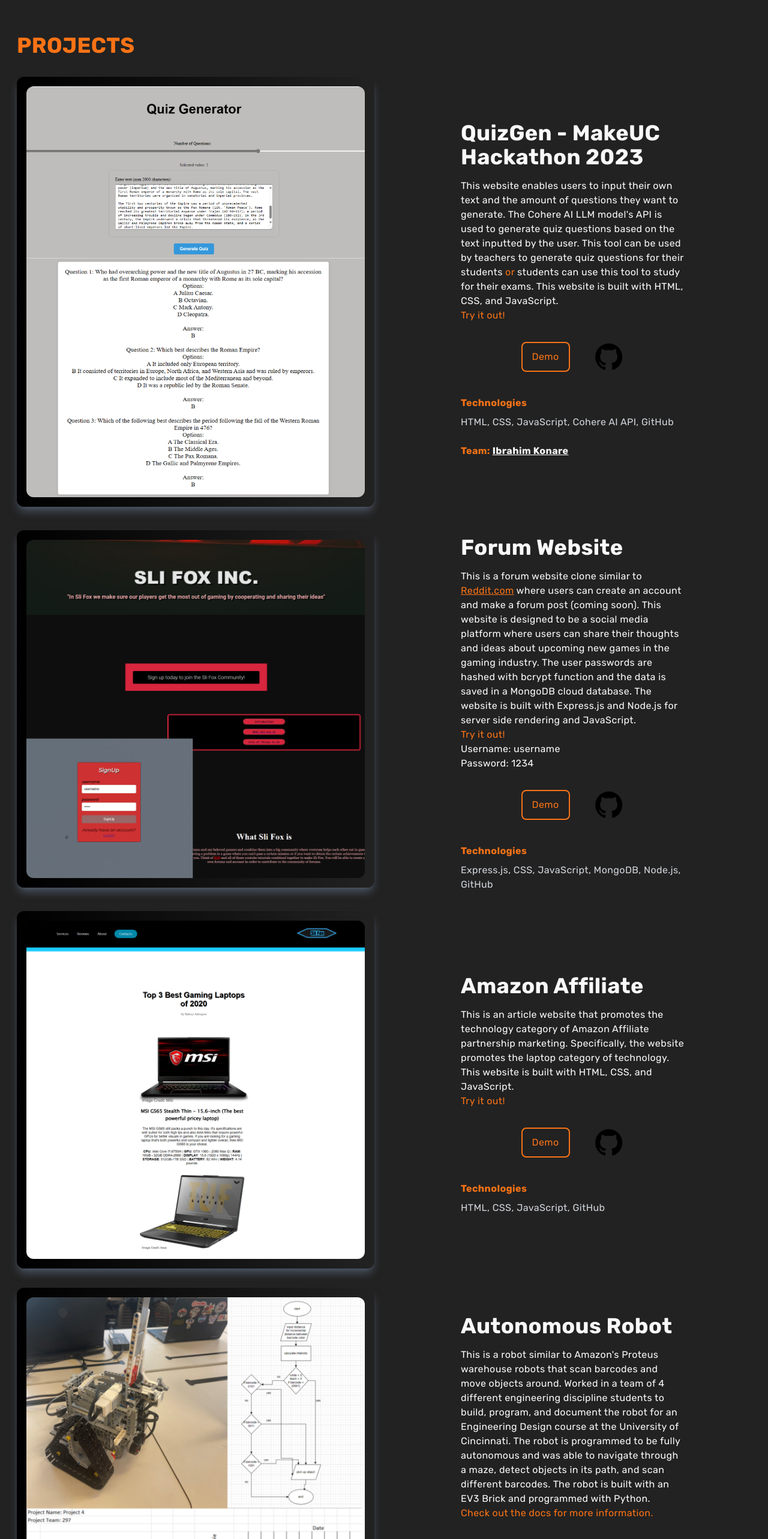
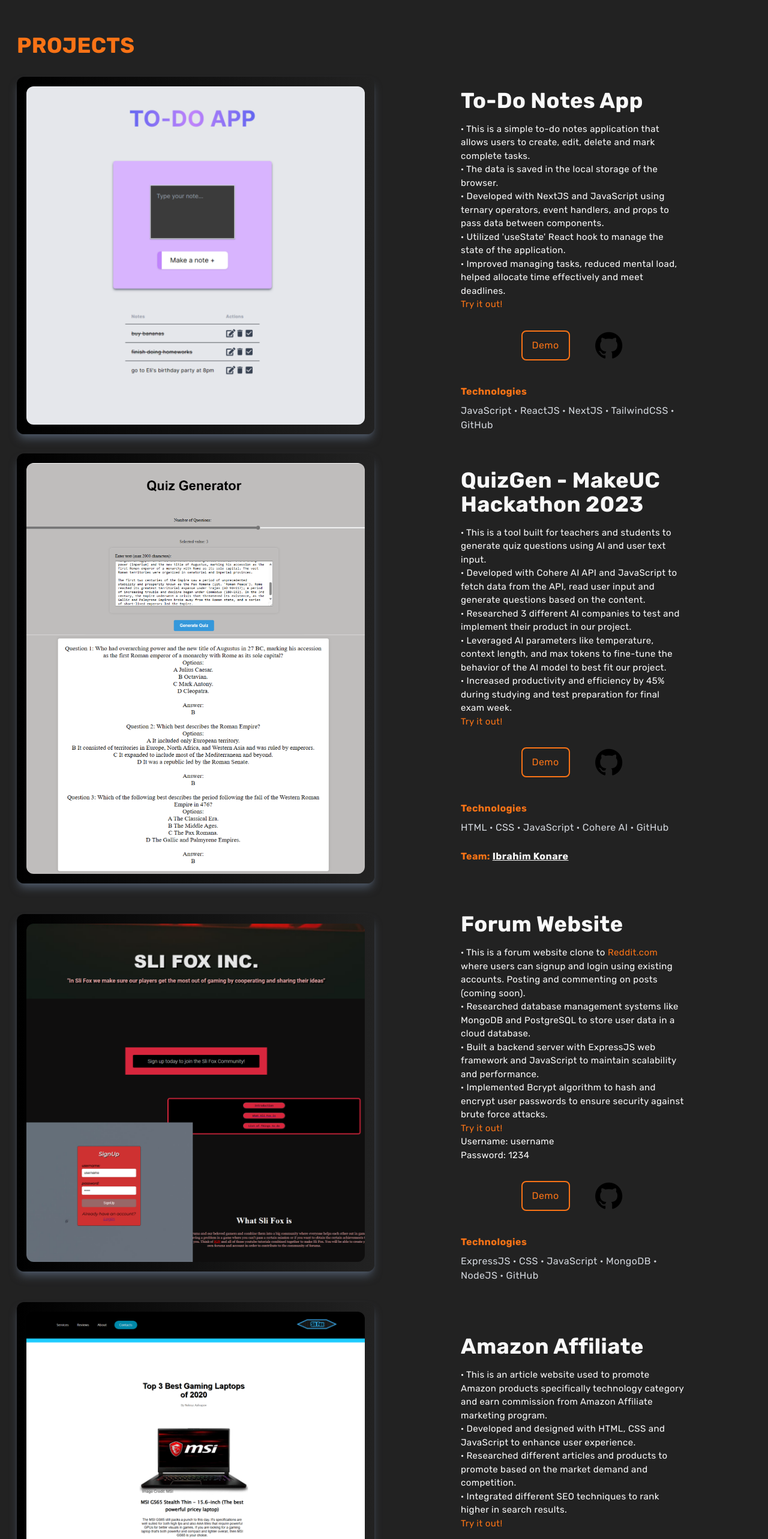
Before and after one commit to NekruzAsh/MyPortfolio, a Next.js app: page / in a window 1280 px wide. Shown: the part 2440-5006 px from the top of the page at 60% size. Built offline with nearby package versions, Linux system fonts and the light colour scheme.

Commit message:
update all project description to make it more readable.

```diff
--- a/app/components/About.jsx
+++ b/app/components/About.jsx
@@ -27,7 +27,7 @@
             building and designing these beautiful websites. Later on, I learned about complex animations with JavaScript in order to
             provide my websites with animations they needed. This led me to
             learn React and backend databases like MongoDB, now I'm practing
-            with a different tech stack that includes Next.js and TailwindCSS to
+            with a different tech stack that includes NextJS and TailwindCSS to
             build innovative websites.
           </p>
 
--- a/app/components/Projects.jsx
+++ b/app/components/Projects.jsx
@@ -8,6 +8,67 @@
       <div className="max-w-[1240px] mx-auto px-2 py-16">
         <h2 className="text-orange-500 uppercase py-8">Projects</h2>
         <div className="grid md:grid-cols-2 gap-8">
+
+        {/* To-Do App */}
+        <div className="relative flex items-center md:m-auto justify-center h-auto w-full shadow-lg shadow-gray-600 rounded-xl p-4 bg-gradient-to-r from-black to-[#222222]">
+            <Image
+              className="rounded-xl"
+              src="/images/todoapp.png"
+              width={600}
+              height={600}
+              alt="to-do application"
+            />
+          </div>
+          <div className="m-auto px-4 sm:px-8 md:px-20 lg:px-28">
+            <h2 className="py-4">To-Do Notes App</h2>
+            <p className="text-[15px]">
+
+
+              · This is a simple to-do notes application that allows users to create, edit, delete and mark complete tasks.
+              <br />
+              · The data is saved in the local storage of the browser.
+              <br />
+              · Developed with NextJS and JavaScript using ternary operators, event handlers, and props
+              to pass data between components.
+              <br />
+              · Utilized 'useState' React hook to manage the state of the application.
+              <br />
+              · Improved managing tasks, reduced mental load, helped allocate time effectively and meet deadlines.
+              <br />
+              <span className="text-orange-500 text-[15px]">Try it out!</span>
+
+            </p>
+            <div className="flex justify-center py-8">
+              <button className="mr-10 px-4 py-2 border-2 border-orange-500 rounded-lg text-orange-500 cursor-pointer hover:bg-orange-500 hover:text-white">
+                <Link
+                  target="_blank"
+                  href="https://to-do-app-weld-seven.vercel.app/"
+                  rel="noopener noreferrer"
+                >
+                  Demo
+                </Link>
+              </button>
+              <Link
+                target="_blank"
+                rel="noopener noreferrer"
+                href="https://github.com/NekruzAsh/To-do-App.git"
+              >
+                <Image
+                  className="hover:scale-105 duration-300 ease-in"
+                  src="/images/github.png"
+                  width={50}
+                  height={50}
+                  alt="github"
+                />
+              </Link>
+            </div>
+            <h3 className="text-orange-500 py-2">Technologies</h3>
+            <p className="text-gray-300">
+              JavaScript · ReactJS · NextJS · TailwindCSS · GitHub
+            </p>
+          </div>
+
+
           {/* Project QuizGen */}
           <div className="relative flex items-center md:m-auto justify-center h-auto w-full shadow-lg shadow-gray-600 rounded-xl p-4 bg-gradient-to-r from-black to-[#222222]">
             <Image
@@ -20,17 +81,20 @@
           </div>
           <div className="m-auto px-4 sm:px-8 md:px-20 lg:px-28">
             <h2 className="py-4">QuizGen - MakeUC Hackathon 2023</h2>
-            <p>
-              This website enables users to input their own text and the amount
-              of questions they want to generate. The Cohere AI LLM model's API
-              is used to generate quiz questions based on the text inputted by
-              the user. This tool can be used by teachers to generate quiz
-              questions for their students{" "}
-              <span className="text-orange-500">or</span> students can use this
-              tool to study for their exams. This website is built with HTML,
-              CSS, and JavaScript.
+            <p className="text-[15px]">
+
+              · This is a tool built for teachers and students to generate quiz questions using AI and user text input.
               <br />
-              <span className="text-orange-500">Try it out!</span>
+              · Developed with Cohere AI API and JavaScript to fetch data from the API, read user input and generate questions based on the content.
+              <br />
+              · Researched 3 different AI companies to test and implement their product in our project.
+              <br />
+              · Leveraged AI parameters like temperature, context length, and max tokens to fine-tune the behavior of the AI model to best fit our project.
+              <br />
+              · Increased productivity and efficiency by 45% during studying and test preparation for final exam week.
+              <br />
+              <span className="text-orange-500 text-[15px]">Try it out!</span>
+
             </p>
             <div className="flex justify-center py-8">
               <button className="mr-10 px-4 py-2 border-2 border-orange-500 rounded-lg text-orange-500 cursor-pointer hover:bg-orange-500 hover:text-white">
@@ -58,7 +122,7 @@
             </div>
             <h3 className="text-orange-500 py-2">Technologies</h3>
             <p className="text-gray-300">
-              HTML, CSS, JavaScript, Cohere AI API, GitHub
+              HTML · CSS · JavaScript · Cohere AI · GitHub
             </p>
             <h3 className="py-6 px-auto">
               <span className="text-orange-500">Team:</span>{" "}
@@ -84,24 +148,17 @@
           </div>
           <div className="m-auto px-4 sm:px-8 md:px-20 lg:px-28">
             <h2 className="py-4">Forum Website</h2>
-            <p>
-              This is a forum website clone similar to{" "}
-              <Link
-                className="text-orange-500 underline"
-                target="_blank"
-                href="https://www.reddit.com/"
-                rel="noopener noreferrer"
-              >
-                Reddit.com
-              </Link>{" "}
-              where users can create an account and make a forum post (coming
-              soon). This website is designed to be a social media platform
-              where users can share their thoughts and ideas about upcoming new
-              games in the gaming industry. The user passwords are hashed with
-              bcrypt function and the data is saved in a MongoDB cloud database.
-              The website is built with Express.js and Node.js for server side rendering and JavaScript.
+            <p className="text-[15px]">
+              · This is a forum website clone to <a className="text-orange-500" target="_blank" href="https://www.reddit.com/">Reddit.com</a> where users can signup and
+              login using existing accounts. Posting and commenting on posts (coming soon).
               <br />
-              <span className="text-orange-500">Try it out!</span>
+              · Researched database management systems like MongoDB and PostgreSQL to store user data in a cloud database.
+              <br />
+              · Built a backend server with ExpressJS web framework and JavaScript to maintain scalability and performance.
+              <br />
+              · Implemented Bcrypt algorithm to hash and encrypt user passwords to ensure security against brute force attacks.
+              <br />
+              <span className="text-orange-500 text-[15px]">Try it out!</span>
               <br />
               Username: username
               <br />
@@ -133,7 +190,7 @@
             </div>
             <h3 className="text-orange-500 py-2">Technologies</h3>
             <p className="text-gray-300">
-              Express.js, CSS, JavaScript, MongoDB, Node.js, GitHub
+              ExpressJS · CSS · JavaScript · MongoDB · NodeJS · GitHub
             </p>
           </div>
 
@@ -150,13 +207,17 @@
           </div>
           <div className="m-auto px-4 sm:px-8 md:px-20 lg:px-28">
             <h2 className="py-4">Amazon Affiliate</h2>
-            <p>
-              This is an article website that promotes the technology category
-              of Amazon Affiliate partnership marketing. Specifically, the
-              website promotes the laptop category of technology. This website is
-              built with HTML, CSS, and JavaScript.
+            <p className="text-[15px]">
+
+              · This is an article website used to promote Amazon products specifically technology category and earn commission from Amazon Affiliate marketing program.
               <br />
-              <span className="text-orange-500">Try it out!</span>
+              · Developed and designed with HTML, CSS and JavaScript to enhance user experience.
+              <br />
+              · Researched different articles and products to promote based on the market demand and competition.
+              <br />
+              · Integrated different SEO techniques to rank higher in search results.
+              <br />
+              <span className="text-orange-500 text-[15px]">Try it out!</span>
             </p>
             <div className="flex justify-center py-8">
               <button className="mr-10 px-4 py-2 border-2 border-orange-500 rounded-lg text-orange-500 cursor-pointer hover:bg-orange-500 hover:text-white">
@@ -183,10 +244,10 @@
               </Link>
             </div>
             <h3 className="text-orange-500 py-2">Technologies</h3>
-            <p className="text-gray-300">HTML, CSS, JavaScript, GitHub</p>
+            <p className="text-gray-300">HTML · CSS · JavaScript · GitHub</p>
           </div>
+
           {/* Autonomous Robot */}
-
           <div className="relative flex items-center md:m-auto justify-center h-auto w-full shadow-lg shadow-gray-600 rounded-xl p-4 bg-gradient-to-r from-black to-[#222222]">
             <Image
               className="rounded-xl"
@@ -198,17 +259,18 @@
           </div>
           <div className="m-auto px-4 sm:px-8 md:px-20 lg:px-28">
             <h2 className="py-4">Autonomous Robot</h2>
-            <p>
-              This is a robot similar to Amazon's Proteus warehouse robots that
-              scan barcodes and move objects around. Worked in a team of 4
-              different engineering discipline students to build, program, and
-              document the robot for an Engineering Design course at the
-              University of Cincinnati. The robot is programmed to be fully
-              autonomous and was able to navigate through a maze, detect objects
-              in its path, and scan different barcodes. The robot is built with
-              an EV3 Brick and programmed with Python.
+            <p className="text-[15px]">
+              · Built and designed an autonomous robot similar to Amazon's Proteus warehouse robot that can scan barcodes and deliver packages to the designated location.
               <br />
-              <span className="text-orange-500">
+              · Developed with Python and LEGO Mindstorms to control the robot's movement and behavior.
+              <br />
+              · Collaborated with a team of 4 different engineering discipline students to design and build the robot for an Engineering Design course at the University
+              of Cincinnati.
+              <br />
+              · Reached the final demo where the robot was able to autonomously scan barcodes and deliver packages to the designated locations in the maze.
+              <br />
+
+              <span className="text-orange-500 text-[15px]">
                 Check out the docs for more information.
               </span>
             </p>
@@ -224,7 +286,7 @@
               </button>
             </div>
             <h3 className="text-orange-500 py-2">Technologies</h3>
-            <p className="text-gray-300">Python, EV3 Brick, Microsoft Excel</p>
+            <p className="text-gray-300">Python · EV3 Brick · Microsoft Excel</p>
           </div>
         </div>
       </div>
```
